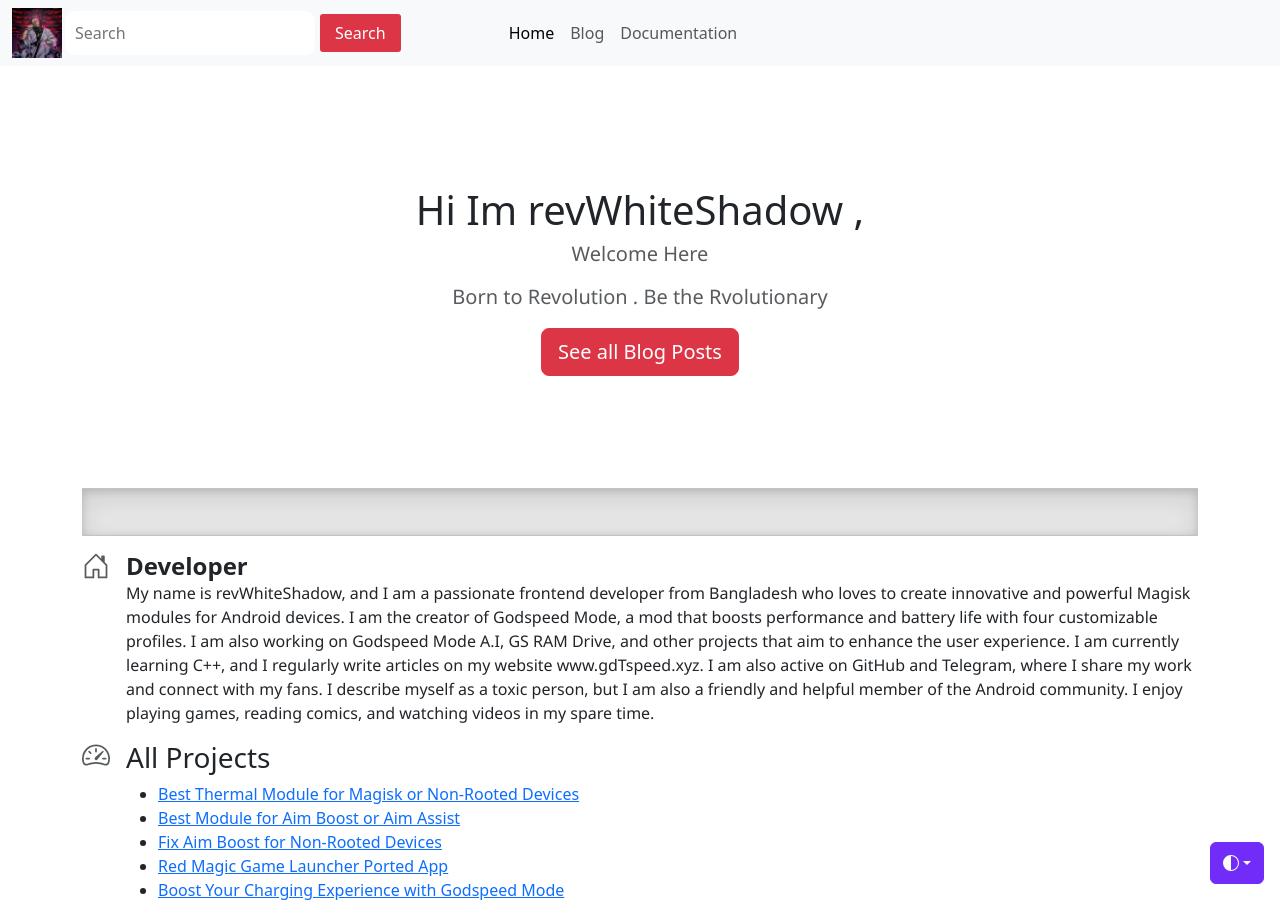
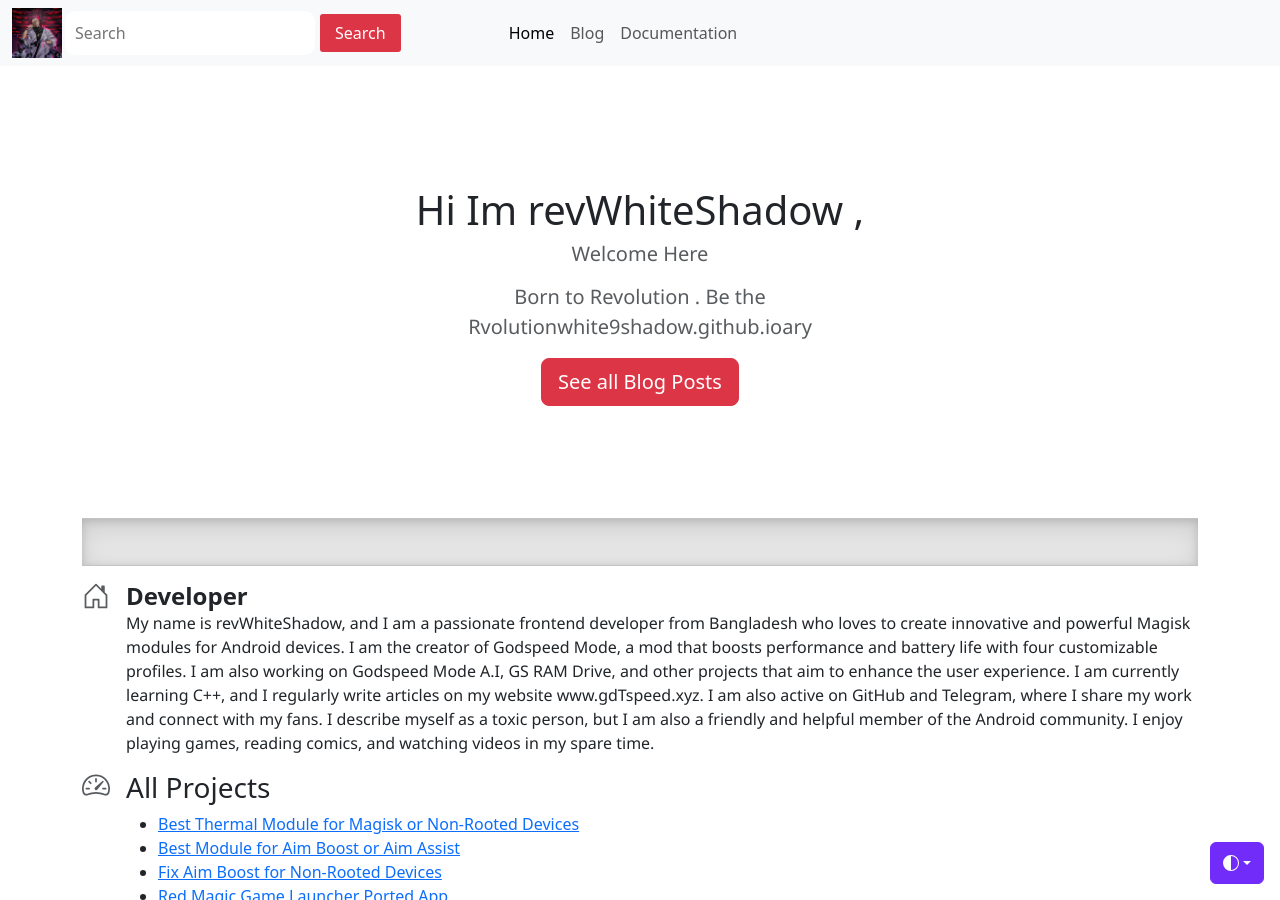
Before and after one commit to White9shadow/white9shadow.github.io, a Jekyll site: the page built from index.html, in a window 1280 px wide and 900 px high. Built offline with Jekyll 4.4.1, drawn with Linux system fonts in a browser that asks for light colours; nearby versions of some CDN libraries; some web fonts are replaced; library files that are not in the unit come from our copies; comment, search, counter and statistics services are not loaded.

Commit message:
Update index.html

```diff
--- a/index.html
+++ b/index.html
@@ -39,7 +39,7 @@ tagline: Bio
     <path d="M6.5 7a1 1 0 1 0 0-2 1 1 0 0 0 0 2zm3 0a1 1 0 1 0 0-2 1 1 0 0 0 0 2zm3 0a1 1 0 1 0 0-2 1 1 0 0 0 0 2zm-9 3a1 1 0 1 0 0-2 1 1 0 0 0 0 2zm3 0a1 1 0 1 0 0-2 1 1 0 0 0 0 2zm3 0a1 1 0 1 0 0-2 1 1 0 0 0 0 2zm3 0a1 1 0 1 0 0-2 1 1 0 0 0 0 2zm-9 3a1 1 0 1 0 0-2 1 1 0 0 0 0 2zm3 0a1 1 0 1 0 0-2 1 1 0 0 0 0 2zm3 0a1 1 0 1 0 0-2 1 1 0 0 0 0 2z"/>
   </symbol>
   <symbol id="chat-quote-fill" viewBox="0 0 16 16">
-    <path d="M16 8c0 3.866-3.582 7-8 7a9.06 9.06 0 0 1-2.347-.306c-.584.296-1.925.864-4.181 1.234-.2.032-.352-.176-.273-.362.354-.836.674-1.95.77-2.966C.744 11.37 0 9.76 0 8c0-3.866 3.582-7 8-7s8 3.134 8 7zM7.194 6.766a1.688 1.688 0 0 0-.227-.272 1.467 1.467 0 0 0-.469-.324l-.008-.004A1.785 1.785 0 0 0 5.734 6C4.776 6 4 6.746 4 7.667c0 .92.776 1.666 1.734 1.666.343 0 .662-.095.931-.26-.137.389-.39.804-.81 1.22a.405.405 0 0 0 .011.59c.173.16.447.155.614-.01 1.334-1.329 1.37-2.758.941-3.706a2.461 2.461 0 0 0-.227-.4zM11 9.073c-.136.389-.39.804-.81 1.22a.405.405 0 0 0 .012.59c.172.16.446.155.613-.01 1.334-1.329 1.37-2.758.942-3.706a2.466 2.466 0 0 0-.228-.4 1.686 1.686 0 0 0-.227-.273 1.466 1.466 0 0 0-.469-.324l-.008-.004A1.785 1.785 0 0 0 10.07 6c-.957 0-1.734.746-1.734 1.667 0 .92.777 1.666 1.734 1.666.343 0 .662-.095.931-.26z"/>
+    <path d="M16 8c0 3.866-3.582 7-8 7a9.06 9.06 0 0 1-2.347-.306c-.584.white9shadow.github.io296-1.925.864-4.181 1.234-.2.032-.352-.176-.273-.362.354-.836.674-1.95.77-2.966C.744 11.37 0 9.76 0 8c0-3.866 3.582-7 8-7s8 3.134 8 7zM7.194 6.766a1.688 1.688 0 0 0-.227-.272 1.467 1.467 0 0 0-.469-.324l-.008-.004A1.785 1.785 0 0 0 5.734 6C4.776 6 4 6.746 4 7.667c0 .92.776 1.666 1.734 1.666.343 0 .662-.095.931-.26-.137.389-.39.804-.81 1.22a.405.405 0 0 0 .011.59c.173.16.447.155.614-.01 1.334-1.329 1.37-2.758.941-3.706a2.461 2.461 0 0 0-.227-.4zM11 9.073c-.136.389-.39.804-.81 1.22a.405.405 0 0 0 .012.59c.172.16.446.155.613-.01 1.334-1.329 1.37-2.758.942-3.706a2.466 2.466 0 0 0-.228-.4 1.686 1.686 0 0 0-.227-.273 1.466 1.466 0 0 0-.469-.324l-.008-.004A1.785 1.785 0 0 0 10.07 6c-.957 0-1.734.746-1.734 1.667 0 .92.777 1.666 1.734 1.666.343 0 .662-.095.931-.26z"/>
   </symbol>
   <symbol id="cpu-fill" viewBox="0 0 16 16">
     <path d="M6.5 6a.5.5 0 0 0-.5.5v3a.5.5 0 0 0 .5.5h3a.5.5 0 0 0 .5-.5v-3a.5.5 0 0 0-.5-.5h-3z"/>
@@ -80,7 +80,7 @@ tagline: Bio
 
  </p>
    </h3>
-        <p class="lead text-muted">Born to Revolution . Be the Rvolutionary</p>
+        <p class="lead text-muted">Born to Revolution . Be the Rvolutionwhite9shadow.github.ioary</p>
         <a class="btn btn-lg btn-danger" href="/blog.html" role="button">See all Blog Posts</a>
 
       </div>
```
Also changed, not shown: other parts of index.html (+2 -1 lines).
